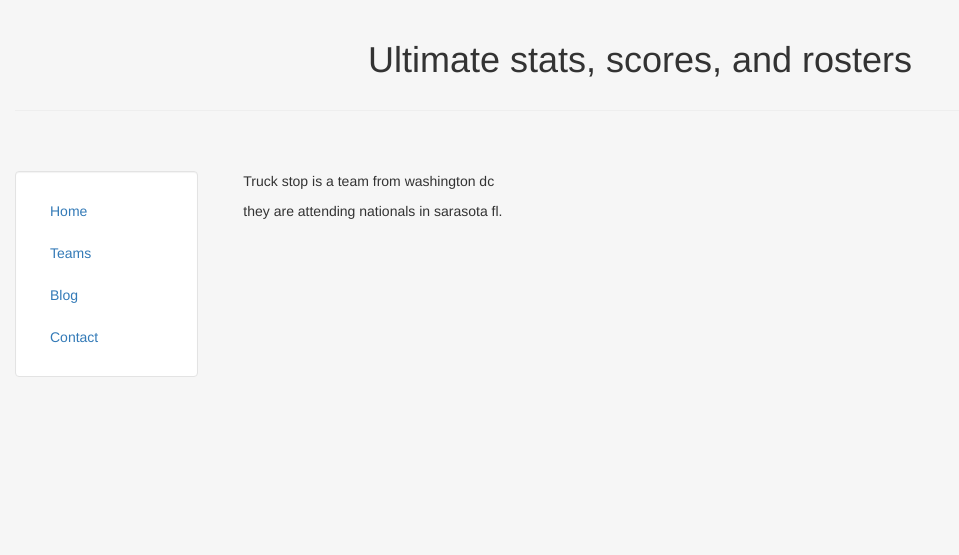
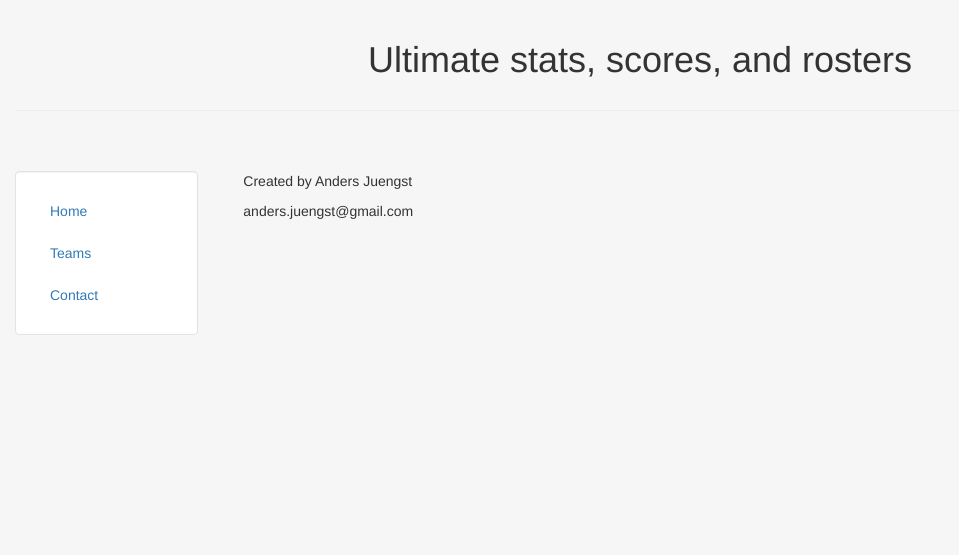
Before and after one commit to DersJ/checkscore_django, a Django app: page /contact/ in a window 1280 px wide. Shown: the top 555 px of the page, without its empty margins (0-959 px from the left). Run offline with Django 3.2, Linux system fonts and the light colour scheme; some libraries are stand-ins or nearby versions.

Commit message:
finalized teamlist v0.1;

```diff
--- a/mysite/teams/tables.py
+++ b/mysite/teams/tables.py
@@ -3,7 +3,7 @@ from django_tables2.utils import A
 from .models import Team
 
 class TeamTable(tables.Table):
-	twitterLink = tables.TemplateColumn('<b> {{  record.twitterLink }} </b>')
+	twitter = tables.TemplateColumn('<a href="{{  record.twitterLink }}" target="_blank"> {{record.twitterHandle}} </a>')
 
 	class Meta:
 		model = Team
--- a/mysite/teams/templates/teams/header.html
+++ b/mysite/teams/templates/teams/header.html
@@ -2,7 +2,7 @@
 <html lang="en">
 
 <head>
-	<title>Harrison Kinsley</title>
+	<title>ulti-info.com</title>
 	<meta charset="utf-8" />
 	{% load staticfiles %}
 	<link rel="stylesheet" href="{% static 'teams/css/bootstrap.min.css' %}" type = "text/css"/>
@@ -49,7 +49,6 @@
 			  <ul class="nav nav-pills nav-stacked">
 				<li><a href='/'>Home</a></li>
 				<li><a href='/teamlist/'>Teams</a></li>
-				<li><a href='/blog/'>Blog</a></li>
 				<li><a href='/contact/'>Contact</a></li>
 			  </ul>
 			</div> <!--well bs-sidebar affix-->
--- a/mysite/teams/views.py
+++ b/mysite/teams/views.py
@@ -9,10 +9,13 @@ def index(request):
 	return render(request, 'teams/home.html')
 
 def contact(request):
-	return render(request, 'teams/basic.html', {'content': ['Truck stop is a team from washington dc', 'they are attending nationals in sarasota fl.']})
+	return render(request, 'teams/basic.html', {'content': ['Created by Anders Juengst', 'anders.juengst@gmail.com']})
 
 def teamlist(request, *args, **kwargs):
 	table = TeamTable(Team.objects.all())
-	table.exclude = ('id')
+	table.exclude = ('id', 'twitterHandle', 'twitterLink')
 	RequestConfig(request).configure(table)
 	return render(request, 'teams/teamslist.html', {'table': table})
+
+def teampage(request):
+	pass
```
